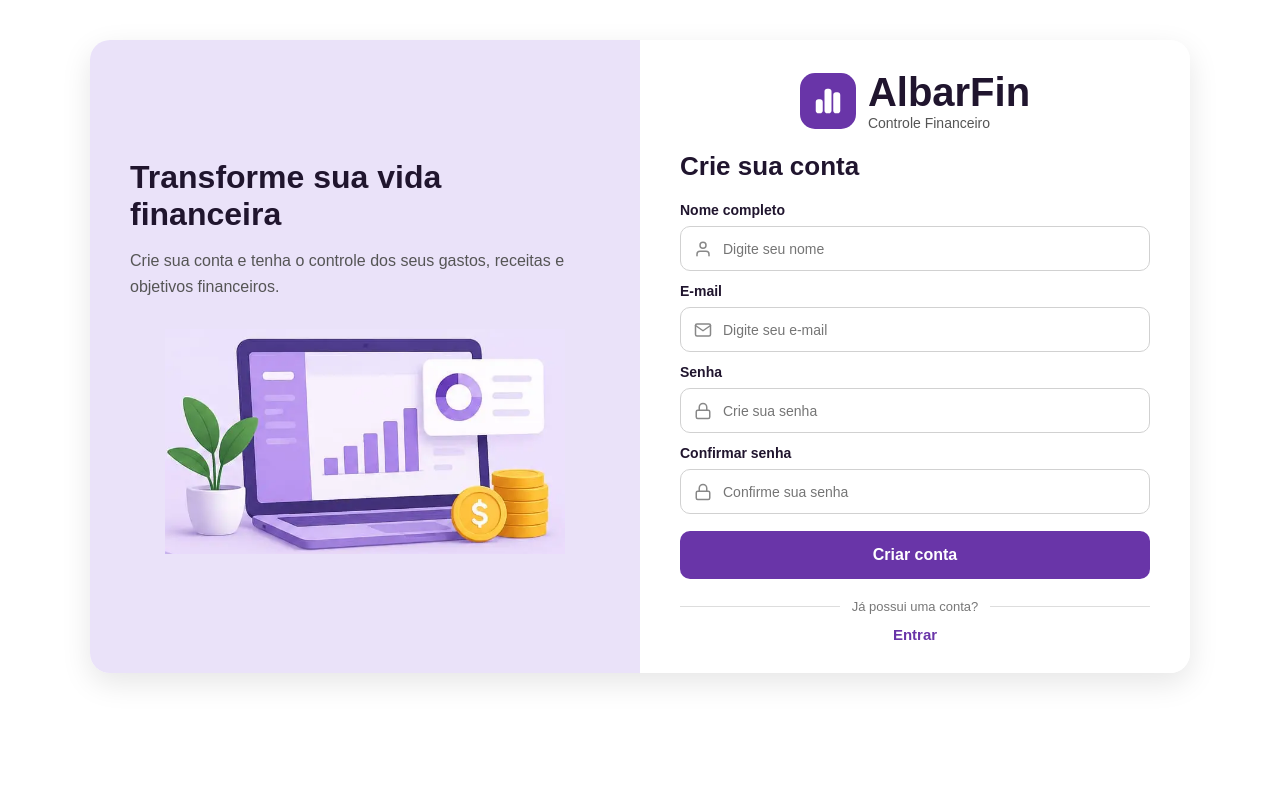
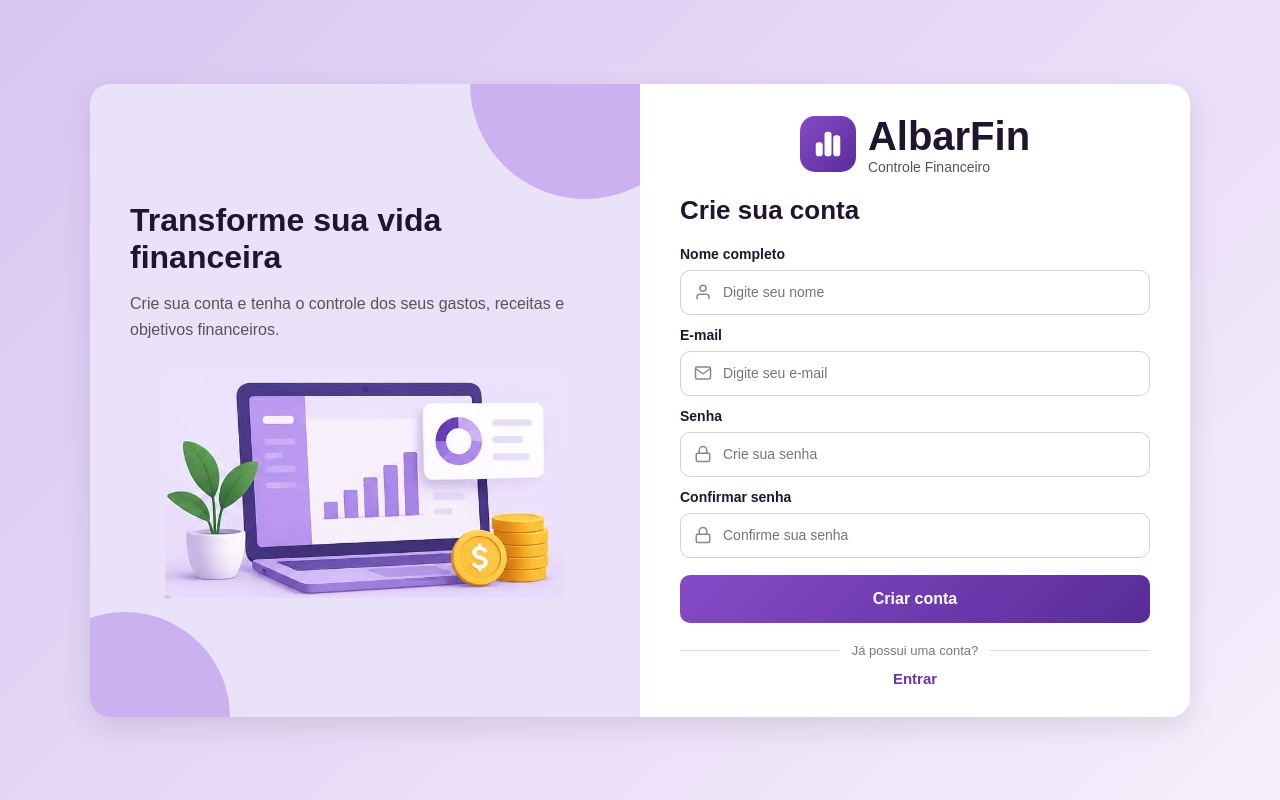
Before and after one commit to MariaAlbarado/finora, a React (Vite) app in the folder finora/: page /cadastro in a window 1280 px wide. Built offline with nearby package versions, Linux system fonts and the light colour scheme.

Commit message:
Finalizando layout e estilização da tela de cadastro

```diff
--- a/finora/src/pages/Cadastro.module.css
+++ b/finora/src/pages/Cadastro.module.css
@@ -1,3 +1,12 @@
+.pagina {
+  width: 100%;
+  min-height: 100vh;
+  background: linear-gradient(135deg, #d9c5f2, #f5effc);
+  display: flex;
+  align-items: center;
+  justify-content: center;
+}
+
 .containerPrincipal {
   width: 90%;
   min-height: 550px;
@@ -18,6 +27,37 @@
   flex-direction: column;
   align-items: center;
   justify-content: center;
+  position: relative;
+  overflow: hidden;
+}
+
+.ladoEsquerdo::before {
+  content: "";
+  position: absolute;
+  width: 230px;
+  height: 230px;
+  background-color: #cbb1ef;
+  border-radius: 50%;
+  top: -115px;
+  right: -60px;
+}
+
+.ladoEsquerdo::after {
+  content: "";
+  position: absolute;
+  width: 210px;
+  height: 210px;
+  background-color: #cbb1ef;
+  border-radius: 50%;
+  bottom: -105px;
+  left: -70px;
+}
+
+.ladoEsquerdo h1,
+.ladoEsquerdo p,
+.imagem {
+  position: relative;
+  z-index: 1;
 }
 
 .ladoEsquerdo h1 {
@@ -64,7 +104,7 @@
   width: 28px;
   height: 28px;
   color: #ffffff;
-  background-color: #6935a8;
+  background: linear-gradient(135deg, #864bc7, #592c99);
   padding: 14px;
   border-radius: 15px;
   box-sizing: content-box;
@@ -136,7 +176,7 @@
 .botaoCadastro {
   width: 100%;
   height: 48px;
-  background-color: #6935a8;
+  background: linear-gradient(135deg, #864bc7, #592c99);
   color: #ffffff;
   border: none;
   border-radius: 10px;
@@ -148,7 +188,7 @@
 }
 
 .botaoCadastro:hover {
-  background-color: #54268e;
+  background: linear-gradient(135deg, #7540b2, #49217f);
 }
 
 .divisor {
--- a/finora/src/pages/Cadastro.tsx
+++ b/finora/src/pages/Cadastro.tsx
@@ -6,6 +6,7 @@ import { Link } from "react-router-dom";
 
 function Cadastro() {
   return (
+    <div className={styles.pagina}>
       <main className={styles.containerPrincipal}>
         <section className={styles.ladoEsquerdo}>
           <h1>Transforme sua vida financeira</h1>
@@ -116,6 +117,7 @@ function Cadastro() {
           </Link>
         </section>
       </main>
+    </div>
   );
 }
 
```
Lines whose indentation alone changed are shown as unchanged.
